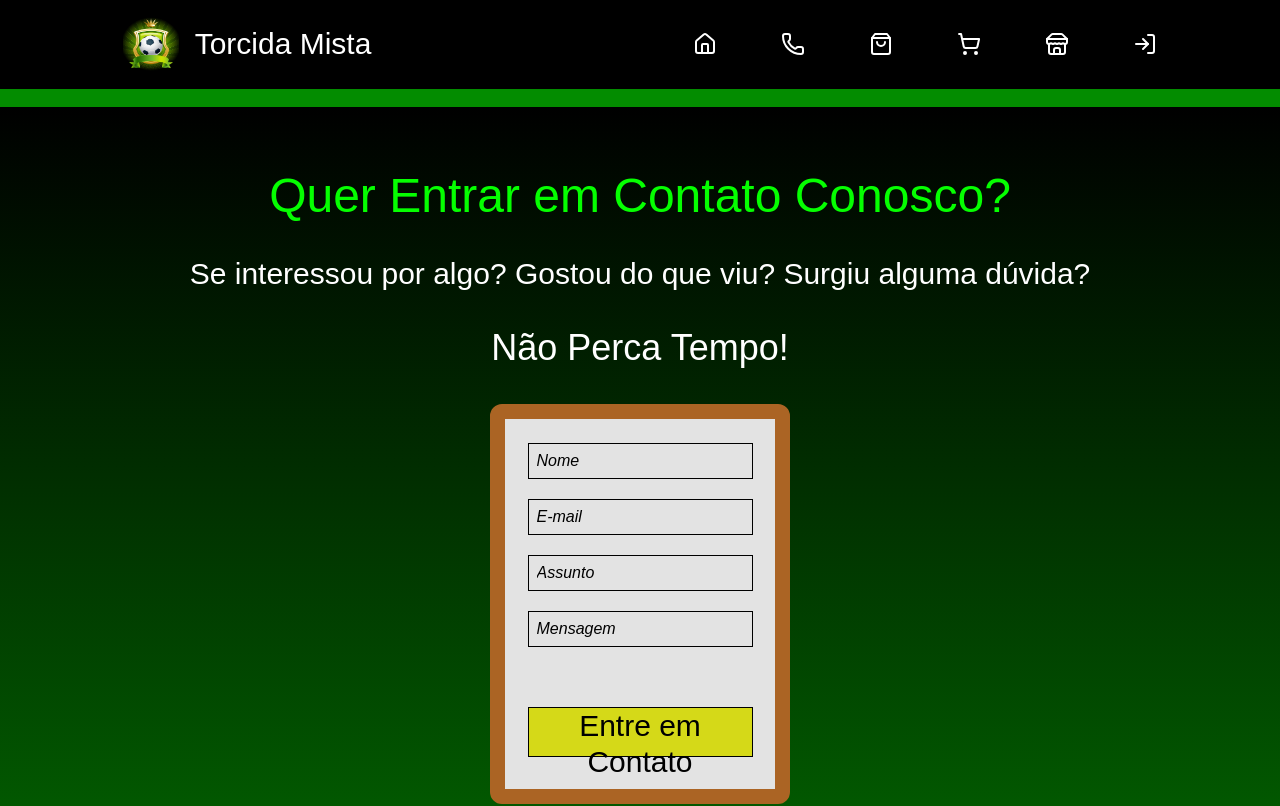
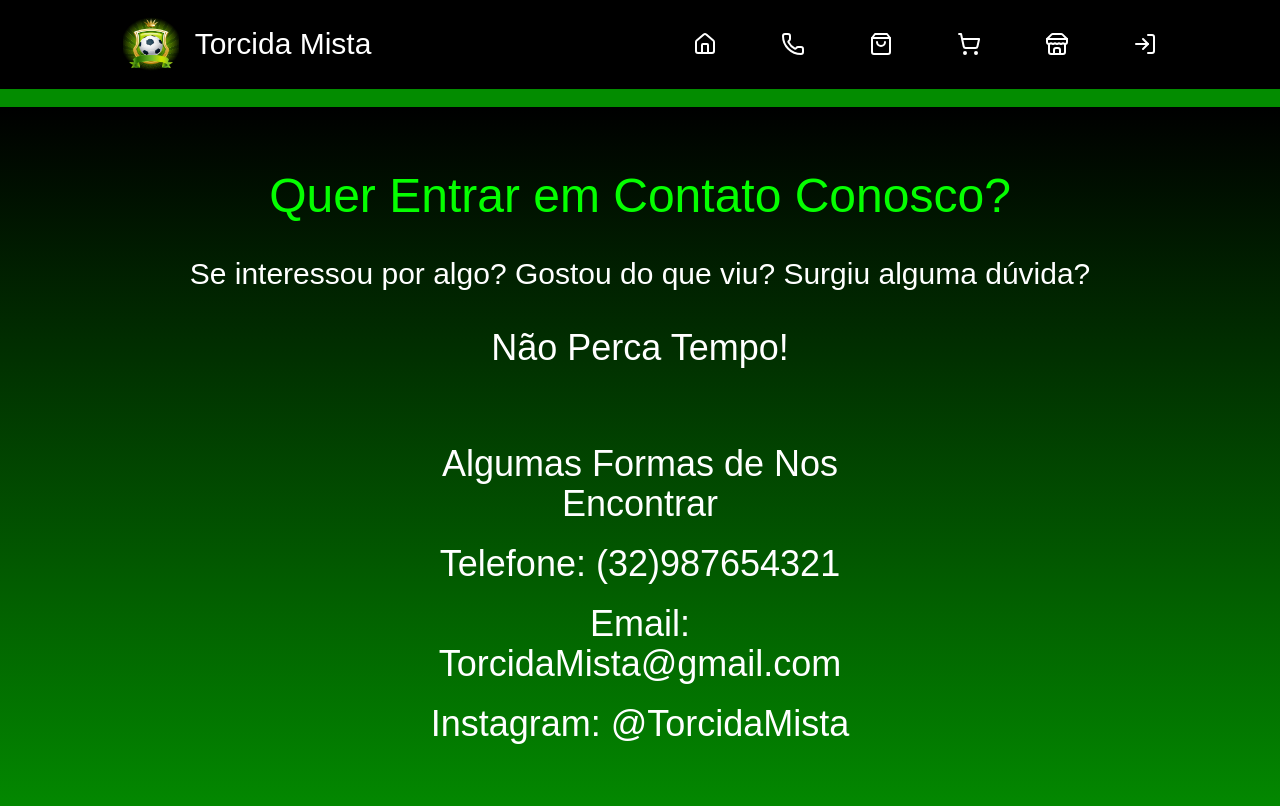
Before and after one commit to BernardoRigolon/TorcidaMista, a Next.js app: page /contato in a window 1280 px wide. Shown: the top 806 px of the page. Built offline with nearby package versions, Linux system fonts and the light colour scheme; a web font is replaced by a local one.

Commit message:
fix front-end

```diff
--- a/src/components/contactpage/index.tsx
+++ b/src/components/contactpage/index.tsx
@@ -6,22 +6,14 @@ export default function ContactPage() {
             <h1 className="text-[#05FF00] text-4xl md:text-5xl text-center">Quer Entrar em Contato Conosco?</h1>
             <p className="text-white text-2xl md:text-3xl text-center">Se interessou por algo? Gostou do que viu? Surgiu alguma dúvida?</p>
             <h2 className="text-white text-3xl md:text-4xl text-center">Não Perca Tempo!</h2>
-            <div className="bg-[#E3E3E3] h-[400px] w-[300px] border-[#AB6424] border-[15px] rounded-xl flex flex-col items-center gap-5 py-6">
-                <input className="bg-[#E3E3E3] w-5/6 h-[50px] border border-black placeholder:italic placeholder:text-black p-2" placeholder="Nome" type="text" name="nome"></input>
-                <input className="bg-[#E3E3E3] w-5/6 h-[50px] border border-black placeholder:italic placeholder:text-black p-2" placeholder="E-mail" type="text" name="email"></input>
-                <input className="bg-[#E3E3E3] w-5/6 h-[50px] border border-black placeholder:italic placeholder:text-black p-2" placeholder="Assunto" type="text" name="assunto"></input>
-                <input className="bg-[#E3E3E3] w-5/6 h-[50px] border border-black placeholder:italic placeholder:text-black p-2" placeholder="Mensagem" type="text" name="mensagem"></input>
-                <div className="py-10 w-full flex flex-col items-center">
-                <button className="bg-[#D5D918] w-5/6 h-[50px] text-black text-3xl border border-black">Entre em Contato</button>
-                </div>
-            </div>
+
             <div className="flex justify-center">
             <div className="text-center text-white pt-10 w-5/6">
-                <h1 className="text-2xl md:text-3xl xl:text-4xl 2xl:text-5xl">Outras Formas de Nos Encontrar</h1>
+                <h1 className="text-2xl md:text-3xl xl:text-4xl 2xl:text-5xl">Algumas Formas de Nos Encontrar</h1>
                 <div className="flex flex-col text-xl md: text-2xl gap-5 py-5 xl:text-4xl 2xl:text-5xl">
                     <span>Telefone: (32)987654321</span>
-                    <span>Email: email@gmail.com</span>
-                    <span>Instagram: @codejr</span>
+                    <span>Email: TorcidaMista@gmail.com</span>
+                    <span>Instagram: @TorcidaMista</span>
                 </div>
             </div>
             </div>
--- a/src/components/footer/index.tsx
+++ b/src/components/footer/index.tsx
@@ -13,11 +13,10 @@ export default function Footer() {
             />
             <div className="flex flex-col gap-5 lg:gap-8">
             <span className="text-white text-3xl lg:text-7xl">Torcida Mista</span>
-            <span className="text-[#A6A6A6] text-base lg:text-xl">2024 - 2024 Torcida Mista. Todos os direitos reservados. Desenvolvido por CODEJR</span>
             </div>
             <ul className="h-60 w-60 hidden lg:block">
                 <li className="flex justify-center">
-                <Link href={'https://www.instagram.com/codejr/'}>
+                <Link href={'/'}>
                 <Image
             src = {'/ig.png'}
             alt = 'Instagram'
@@ -28,7 +27,7 @@ export default function Footer() {
                 </Link>
                 </li>
                 <li className="flex justify-center">
-                <Link href={'https://www.facebook.com/codeempresajunior/?locale=pt_BR'}>
+                <Link href={'/'}>
                 <Image
             src = {'/face.png'}
             alt = 'Facebook'
@@ -39,7 +38,7 @@ export default function Footer() {
                 </Link>
                 </li>
                 <li className="flex justify-center">
-                <Link href={'https://twitter.com/codejr'}>
+                <Link href={'/'}>
                 <Image
             src = {'/tt.png'}
             alt = 'Twitter'
--- a/src/components/loginpage/index.tsx
+++ b/src/components/loginpage/index.tsx
@@ -11,9 +11,7 @@ export default function LoginPage() {
             height = {2560}
             className="w-full"
             />
-            <div className="w-1/2 lg:w-1/4 bg-[#E3E3E3] h-[200px] mt-7 md:mt-32 lg:mt-[250px] xl:mt-80 2xl:mt-96 lg:h-[300px] border-[#AB6424] border-[15px] rounded-xl flex flex-col items-center absolute gap-2.5 py-4 lg:py-12">
-            <input className="bg-[#E3E3E3] w-5/6 h-[50px] border border-black placeholder:italic placeholder:text-black p-2" placeholder="E-mail" type="text" name="nome"></input>
-                <input className="bg-[#E3E3E3] w-5/6 h-[50px] border border-black placeholder:italic placeholder:text-black p-2" placeholder="Senha" type="password" name="email"></input>
+            <div className="w-1/2 lg:w-1/4 bg-[#E3E3E3] h-[200px] mt-7 md:mt-32 lg:mt-[250px] xl:mt-80 2xl:mt-96 lg:h-[150px] border-[#AB6424] border-[15px] rounded-xl flex flex-col items-center absolute gap-2.5 py-4 lg:py-12 justify-center">
                 <Link href="/admin" className="bg-[#D5D918] w-5/6 h-[50px] text-black text-3xl border border-black flex justify-center">
                 <button>Login</button>
                 </Link>
--- a/src/components/payment/index.tsx
+++ b/src/components/payment/index.tsx
@@ -1,7 +1,15 @@
+'use client'
+
+import Link from "next/link"
 import { Card } from "../../../types/home/home"
 import LojaCard from "../lojapage/card"
 
 export default function Cart({posetaxs, count, totalPages}: {posetaxs: Card[], count: number, totalPages: number}){
+
+        const handleClick = () => {
+          alert('Compra realizada com sucesso!');
+        };
+
     return(
         <div className="flex flex-col items-center justify-center py-6 gap-5 lg:gap-10 pb-10">
             <div className="flex flex-wrap gap-5 lg:gap-20 justify-center items-center">
@@ -12,8 +20,10 @@ export default function Cart({posetaxs, count, totalPages}: {posetaxs: Card[], c
                 ))}
             </div>
             <h2 className="text-white text-2xl lg:text-5xl">Valor Total: R$10000,00</h2>
-            <h3 className="text-white text-xl lg:text-4xl">(24)4002-8922</h3>
-            <button className="bg-[#D5D918] p-1 text-xl lg:text-4xl lg:p-2 rounded-sm">Confirmar Compra</button>
+            <h3 className="text-white text-xl lg:text-4xl">(24)987654321</h3>
+            <Link href={'/'}>
+            <button onClick={handleClick} className="bg-[#D5D918] p-1 text-xl lg:text-4xl lg:p-2 rounded-sm">Confirmar Compra</button>
+            </Link>
         </div>
     )
 }
```
